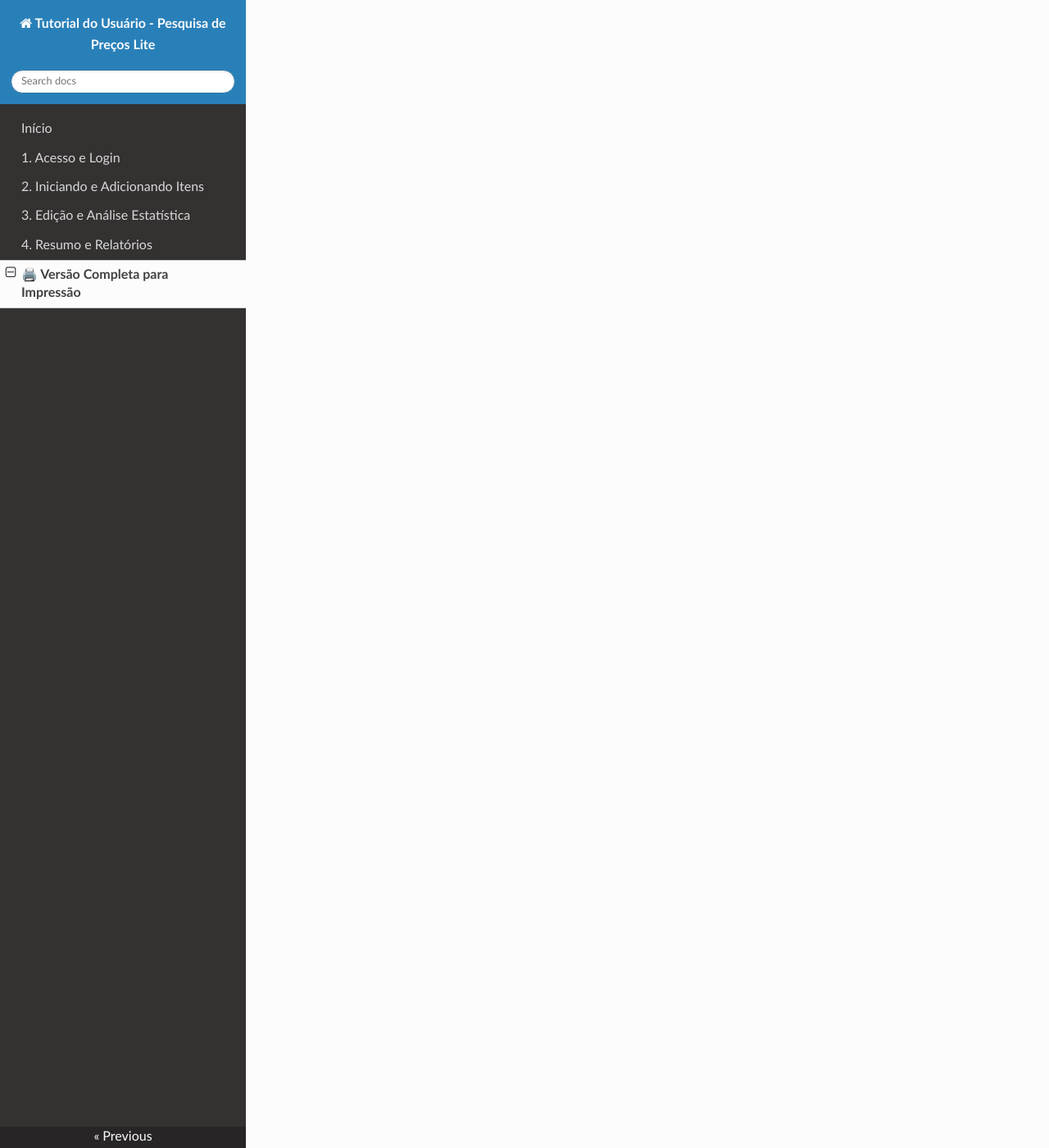
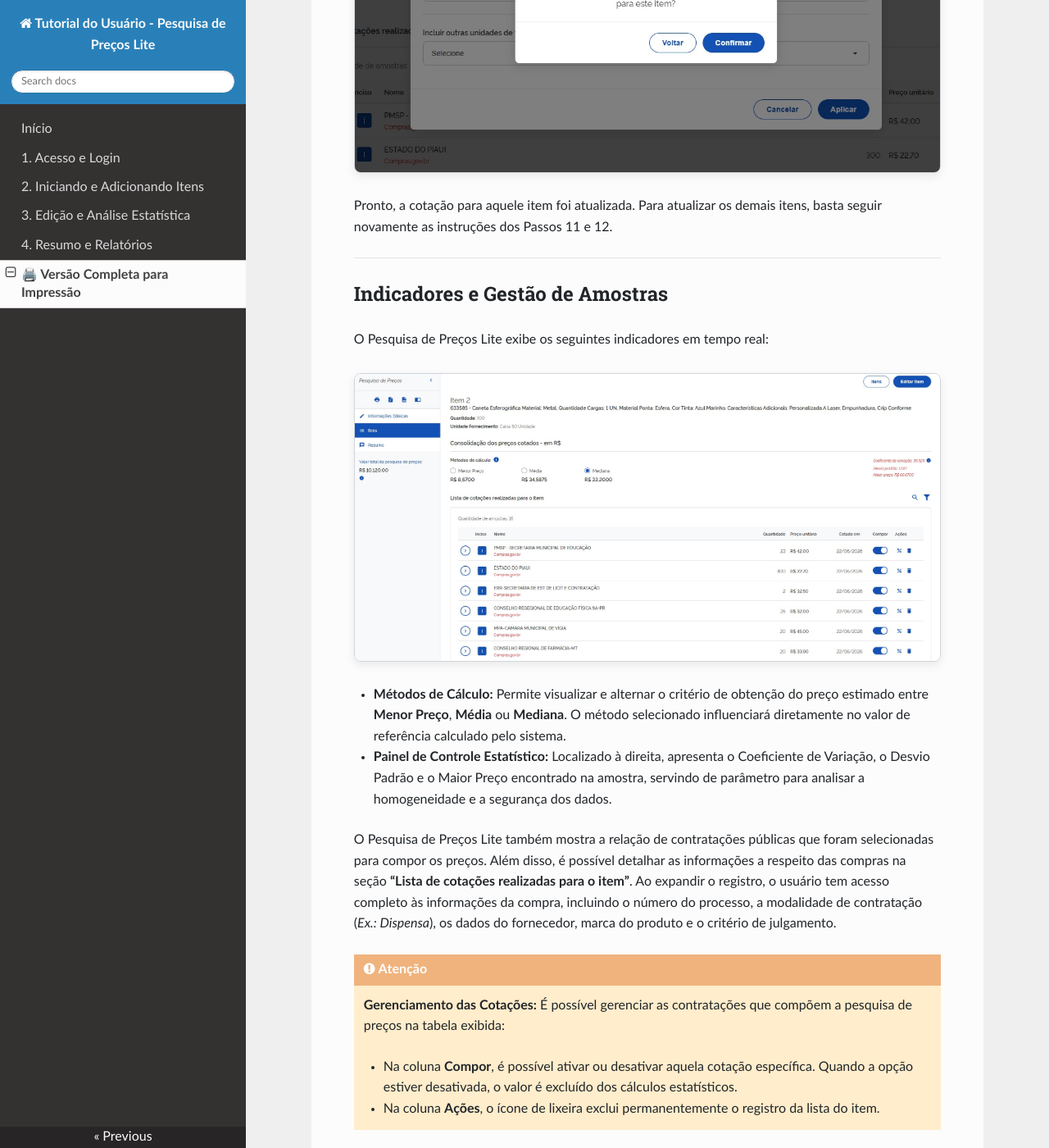
Before and after one commit to carmenbarbara/tutorial-pesquisa-preco-lite, an MkDocs documentation site: the page built from docs/manual-completo.md, in a window 1280 px wide and 1400 px high, scrolled down 7611 px. Shown: the whole window at 82% size. Built offline with MkDocs 1.6.1, drawn with Linux system fonts in a browser that asks for light colours; nearby versions of some CDN libraries; some of the changed text lies outside the part shown.

Commit message:
Enhance manual with item editing and statistics
Added steps for editing items and viewing statistical indicators in the manual.

```diff
--- a/docs/manual-completo.md
+++ b/docs/manual-completo.md
@@ -59,3 +59,45 @@
 **Passo 10:** No painel de consulta, selecione o item que melhor atende à sua necessidade, assim como a quantidade, a unidade de fornecimento e as características necessárias para refinamento da pesquisa. Após preencher os campos, clique na opção **“+”** para incluir o item na lista de pesquisa.
 
 ![Refinamento e inclusão do item](Imagens/PPLite-4.png)
+# EDIÇÃO DE ITENS E ANÁLISE ESTATÍSTICA
+
+**Passo 11:** Caso deseje alterar a pesquisa, clique em **“Editar item”** (ícone de lápis) ou **“Excluir Itens”** (ícone de lixeira vermelha) na coluna “Ações”.
+
+![Opções de edição e exclusão de itens](Imagens/PPLite-9.png)
+
+**Passo 12:** Após clicar em **“Editar item”**, abrirá a tela de edição. No topo da página, o sistema exibe as informações oficiais do catálogo do sistema Compras.gov.br (CATMAT para materiais ou CATSER para serviços) a respeito do item selecionado:
+
+* **Descrição do Item:** Mostra o código e a descrição padronizada (*Ex.: 500075 - Caneta Esferográfica Material: Madeira*).
+* **Quantidade e Unidade de Fornecimento:** Indica a quantidade estipulada para a contratação e como o item é fornecido (*Ex.: Caixa 50 Unidade*).
+
+![Informações oficiais do item no catálogo](Imagens/PPLite-11.png)
+
+**Passo 13:** Faça as alterações necessárias e clique em **“Aplicar”**. O sistema confirma a atualização das unidades de fornecimento ou quantidades, alertando que as cotações para aquele item serão atualizadas.
+
+![Tela de aplicação das alterações](Imagens/Screenshot_25.jpg)
+
+**Passo 14:** Confirme a alteração do item.
+
+![Confirmação da alteração do item](Imagens/Screenshot_24.jpg)
+
+Pronto, a cotação para aquele item foi atualizada. Para atualizar os demais itens, basta seguir novamente as instruções dos Passos 11 e 12.
+
+---
+
+## Indicadores e Gestão de Amostras
+
+O Pesquisa de Preços Lite exibe os seguintes indicadores em tempo real:
+
+![Painel de indicadores e estatísticas](Imagens/Screenshot_22.jpg)
+
+* **Métodos de Cálculo:** Permite visualizar e alternar o critério de obtenção do preço estimado entre **Menor Preço**, **Média** ou **Mediana**. O método selecionado influenciará diretamente no valor de referência calculado pelo sistema.
+* **Painel de Controle Estatístico:** Localizado à direita, apresenta o Coeficiente de Variação, o Desvio Padrão e o Maior Preço encontrado na amostra, servindo de parâmetro para analisar a homogeneidade e a segurança dos dados.
+
+O Pesquisa de Preços Lite também mostra a relação de contratações públicas que foram selecionadas para compor os preços. Além disso, é possível detalhar as informações a respeito das compras na seção **“Lista de cotações realizadas para o item”**. Ao expandir o registro, o usuário tem acesso completo às informações da compra, incluindo o número do processo, a modalidade de contratação (*Ex.: Dispensa*), os dados do fornecedor, marca do produto e o critério de julgamento.
+
+!!! warning "Atenção"
+    **Gerenciamento das Cotações:**
+    É possível gerenciar as contratações que compõem a pesquisa de preços na tabela exibida:
+
+    * Na coluna **Compor**, é possível ativar ou desativar aquela cotação específica. Quando a opção estiver desativada, o valor é excluído dos cálculos estatísticos.
+    * Na coluna **Ações**, o ícone de lixeira exclui permanentemente o registro da lista do item.
```
